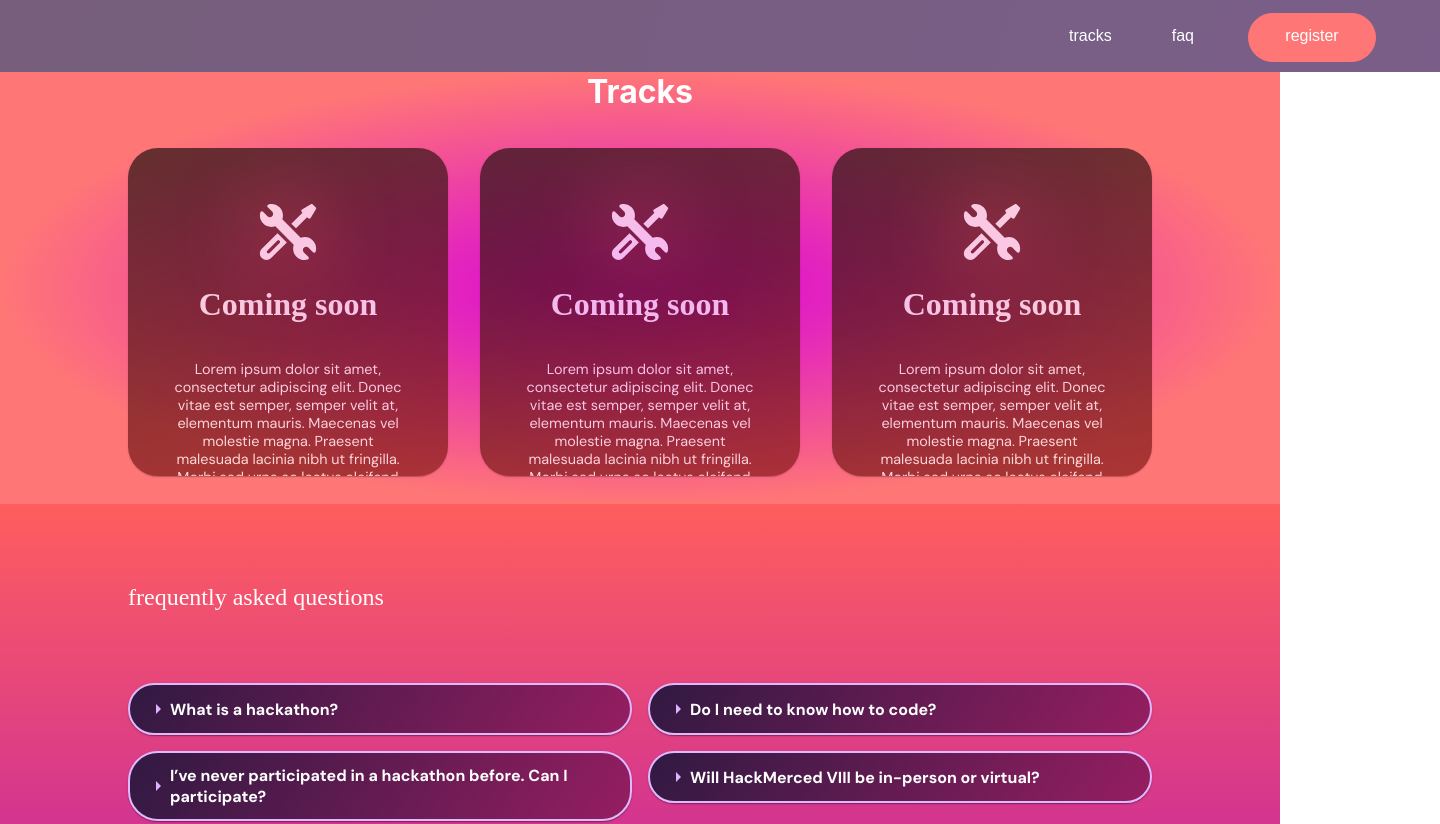
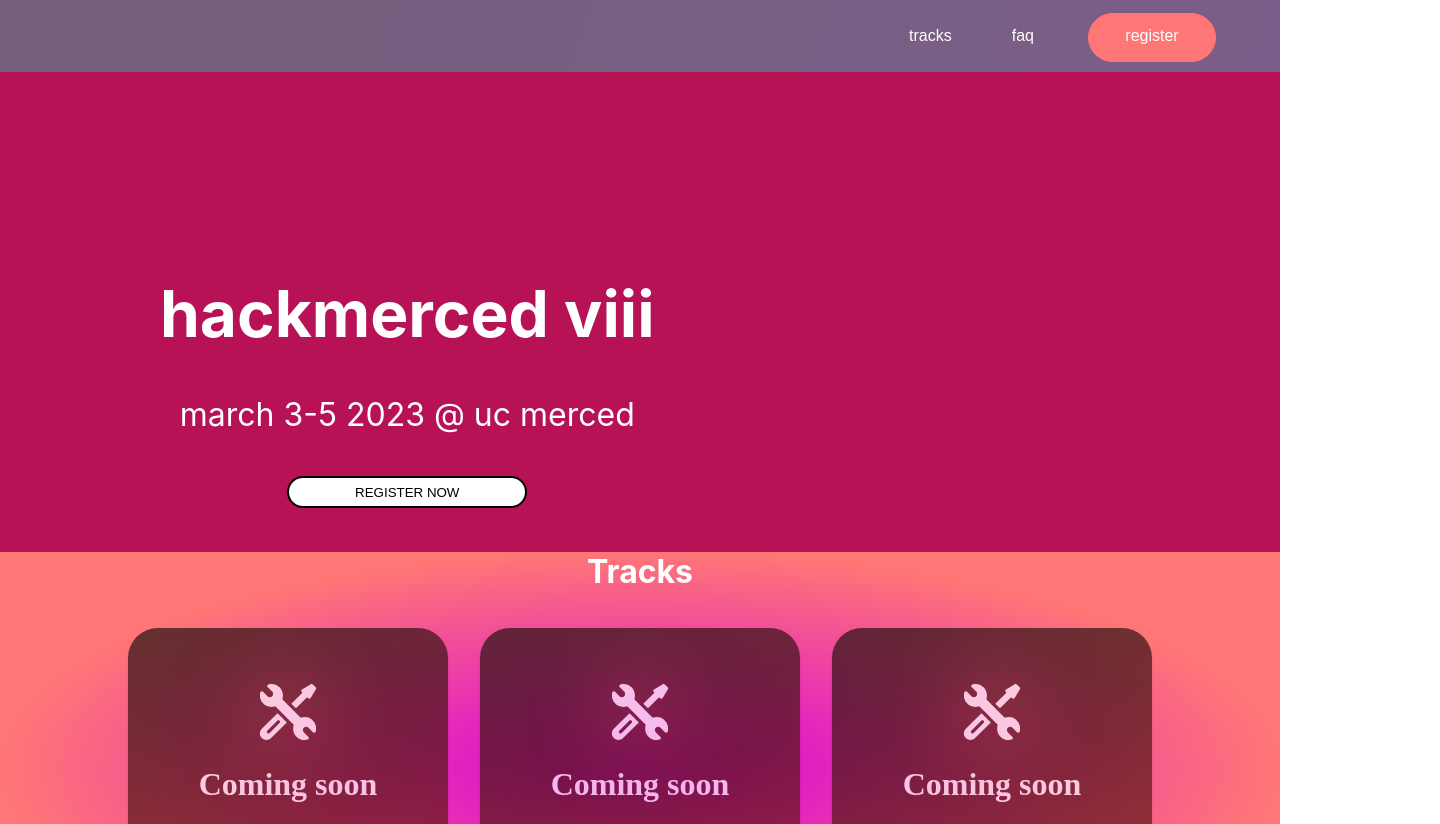
Before and after one commit to HackMerced/HackMerced-X, a React (Create React App) app: page / in a window 1280 px wide. Shown: the top 824 px of the page, 1440 px wide, since content can reach past the window. Built offline with nearby package versions, Linux system fonts and the light colour scheme; a web font is replaced by a local one.

Commit message:
Fixed Tracks component from being on top of MainPg

```diff
--- a/src/App.css
+++ b/src/App.css
@@ -6,18 +6,6 @@
 .App {
   text-align: center;
   min-height: 100vh;
-}
-
-{/* .App-header {
-  background-color: #452847;
-  height: 20vh;
-  min-width: 100%;
-  display: flex;
-  flex-direction: column;
-  align-items: center;
-  justify-content: center;
-  font-size: calc(10px + 2vmin);
-  /* color: white; */
 }
 
 .App-link {
@@ -46,7 +34,6 @@
   padding:2em;
   padding-top: 2vh;
   margin:1em;
-  z-index: -1;
   opacity: .7;
 }
 .Track-Name{
@@ -142,7 +129,7 @@
 
 .NavBar{
   position: sticky;
-  width: 90rem;
+  width: 100%;
   height: 1.5rem;
   display: flex;
   justify-content: space-between;
@@ -194,10 +181,11 @@
 }
 
 .MainPage{
-  background-color: #AD0624;
-  position: absolute;
-  width: 90rem;
-  height: 90rem;
+  background-color: #B61255;
+  position:relative;
+  display: flex;
+  width: 100%;
+  height: 60vh;
   font-size: calc(1em + 2vmin);
 }
 .Main-text{
--- a/src/App.js
+++ b/src/App.js
@@ -10,10 +10,8 @@
     <div className="App">
       <header className="App-header">
         <NavBar/>
-        {/* <p>
-          HackMerced VIII Page V.0.0
-        </p> */}
       </header>
+      <MainPage/>
       <Tracks/>
       <FAQ/>
       <footer></footer>
--- a/src/Components/MainPage.js
+++ b/src/Components/MainPage.js
@@ -1,4 +1,4 @@
-function NavBar() {
+function MainPage() {
     return (
       <div className="MainPage">
             <div className="Main-text">
@@ -10,4 +10,4 @@
     );
   }
 
-  export default NavBar;
+  export default MainPage;
--- a/src/Components/Tracks.js
+++ b/src/Components/Tracks.js
@@ -9,21 +9,21 @@
               <img className='Track-Logo' src={Support} alt="Support logo"/>
               <h1 className="Track-Name">Coming soon</h1>
                 <div className='Track-Text'>
-                  Lorem ipsum dolor sit amet, consectetur adipiscing elit. Donec vitae est semper, semper velit at, elementum mauris. Maecenas vel molestie magna. Praesent malesuada lacinia nibh ut fringilla. Morbi sed urna ac lectus eleifend pellentesque. Maecenas vel fringilla tellus. Etiam non massa sit amet velit semper placerat efficitur vel dolor. In turpis lectus, ultricies quis pellentesque et, malesuada ac nunc. Integer maximus elit et bibendum tristique. Fusce quam nunc, aliquet sed lectus ut, eleifend volutpat est. In venenatis a quam et tincidunt. Maecenas velit dui, maximus vel urna in, faucibus ultrices velit. Proin sit amet quam mi. Sed ut massa id velit dignissim ultricies ut id ante.
+                  Stay tuned!
                 </div>
               </Card>
               <Card style={{borderRadius: '30px'}} className='Track-Card'>
               <img className='Track-Logo' src={Support} alt="Support logo"/>
               <h1 className="Track-Name">Coming soon</h1>
                 <div className='Track-Text'>
-                Lorem ipsum dolor sit amet, consectetur adipiscing elit. Donec vitae est semper, semper velit at, elementum mauris. Maecenas vel molestie magna. Praesent malesuada lacinia nibh ut fringilla. Morbi sed urna ac lectus eleifend pellentesque. Maecenas vel fringilla tellus. Etiam non massa sit amet velit semper placerat efficitur vel dolor. In turpis lectus, ultricies quis pellentesque et, malesuada ac nunc. Integer maximus elit et bibendum tristique. Fusce quam nunc, aliquet sed lectus ut, eleifend volutpat est. In venenatis a quam et tincidunt. Maecenas velit dui, maximus vel urna in, faucibus ultrices velit. Proin sit amet quam mi. Sed ut massa id velit dignissim ultricies ut id ante.
+                Stay Tuned!
                 </div>
               </Card>
               <Card style={{borderRadius: '30px'}} className='Track-Card'>
               <img className='Track-Logo' src={Support} alt="Support logo"/>
               <h1 className="Track-Name">Coming soon</h1>
                 <div className='Track-Text'>
-                Lorem ipsum dolor sit amet, consectetur adipiscing elit. Donec vitae est semper, semper velit at, elementum mauris. Maecenas vel molestie magna. Praesent malesuada lacinia nibh ut fringilla. Morbi sed urna ac lectus eleifend pellentesque. Maecenas vel fringilla tellus. Etiam non massa sit amet velit semper placerat efficitur vel dolor. In turpis lectus, ultricies quis pellentesque et, malesuada ac nunc. Integer maximus elit et bibendum tristique. Fusce quam nunc, aliquet sed lectus ut, eleifend volutpat est. In venenatis a quam et tincidunt. Maecenas velit dui, maximus vel urna in, faucibus ultrices velit. Proin sit amet quam mi. Sed ut massa id velit dignissim ultricies ut id ante.
+                Stay Tuned!
                 </div>
               </Card>
            </div>
```
